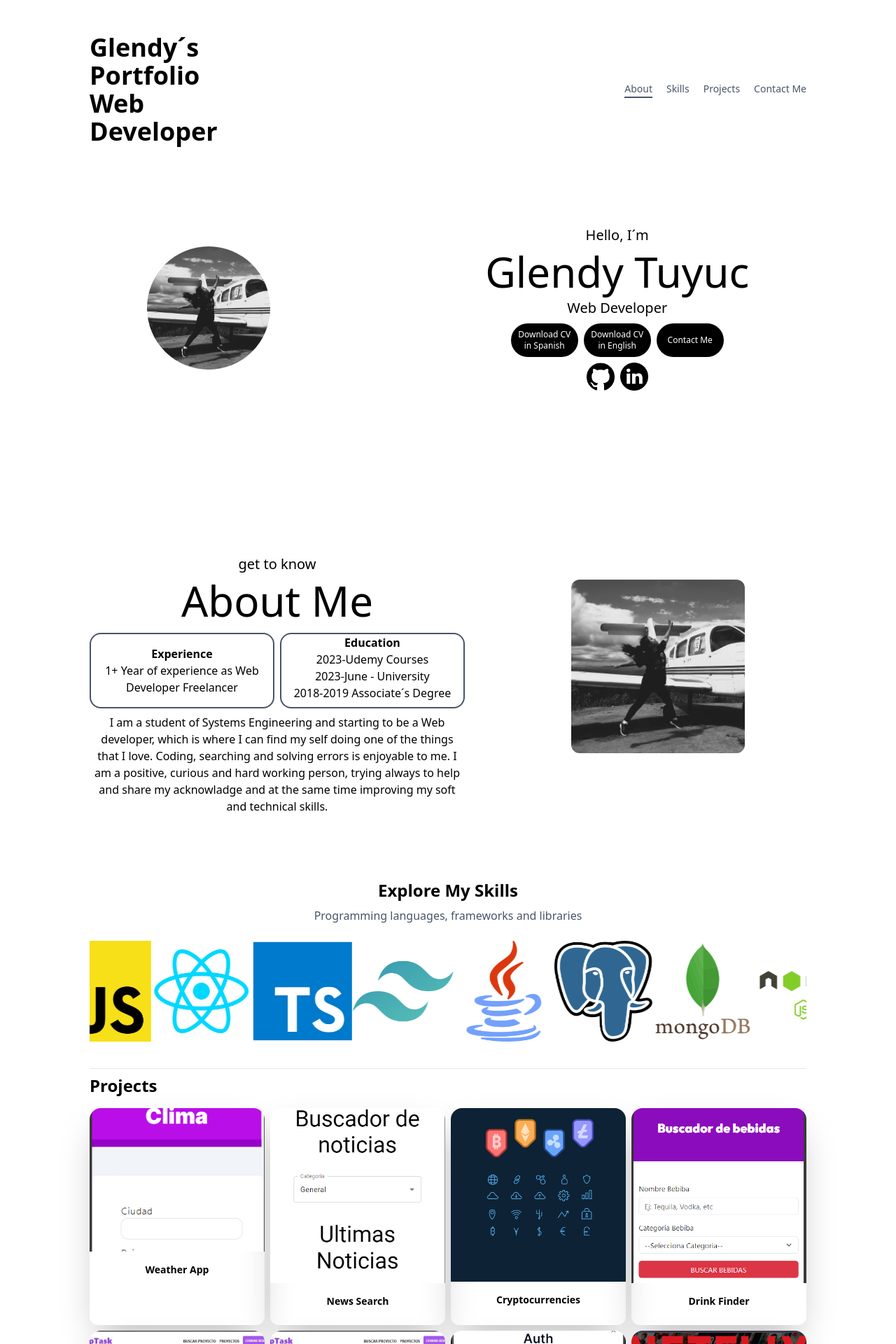
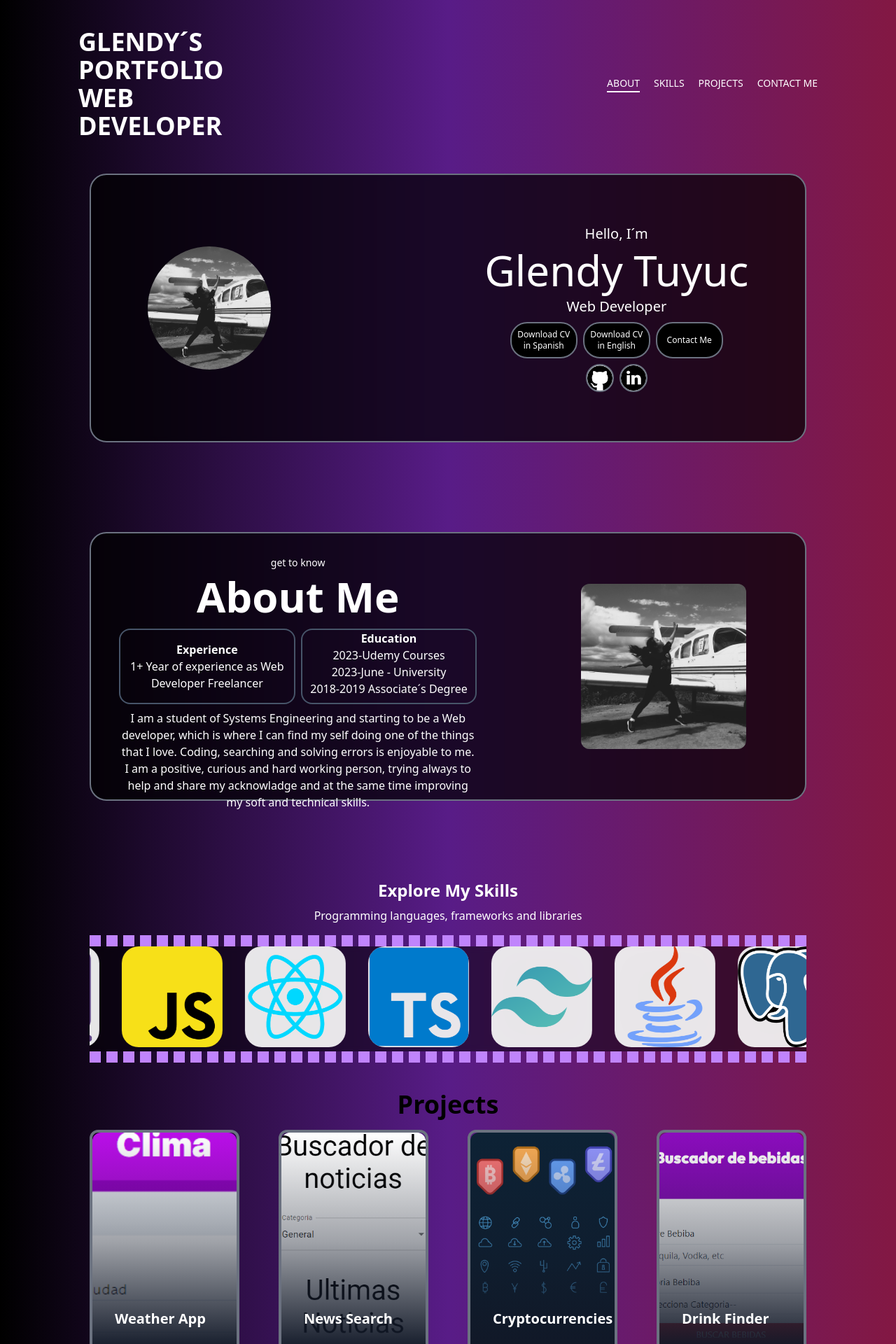
Before and after one commit to GlendyT/portfolio3.0, a React (Vite) app: page / in a window 1280 px wide. Shown: the top 1920 px of the page at 70% size. Built offline with nearby package versions, Linux system fonts and the light colour scheme.

Commit message:
add css properties

```diff
--- a/src/App.jsx
+++ b/src/App.jsx
@@ -1,15 +1,17 @@
 import Navbar from "./components/Navbar"
 import { Route, Routes } from "react-router-dom"
 import Home from "./pages/Home"
+import Footer from "./components/Footer"
 
 
 const App = () => {
   return (
-    <div className="w-4/5 m-auto pt-2">
+    <div className="bg-gradient-to-r from-black via-purple-900 to-pink-900">
       <Navbar/>
       <Routes>
         <Route path="/" element={<Home/>}/>
       </Routes>
+      <Footer/>
     </div>
   )
 }
--- a/src/components/About.jsx
+++ b/src/components/About.jsx
@@ -3,12 +3,12 @@ import GT from "../assets/GT.jpg";
 const About = () => {
   return (
     <div
-      className="flex justify-center gap-16 h-96 w-full py-8 mb-20"
+      className="flex justify-center gap-16 h-96 w-full py-8 mb-20 border-2 border-gray-500 rounded-3xl backdrop-blur-sm bg-black/70"
       id="about"
     >
-      <div className="flex flex-col m-auto text-center">
-        <p className="text-xl">get to know</p>
-        <h1 className="text-6xl py-2">About Me</h1>
+      <div className="flex flex-col m-auto text-center ml-10 text-white">
+        <p className="text-sm">get to know</p>
+        <h1 className="text-6xl py-2 font-bold">About Me</h1>
         <div className="flex flex-col gap-2 justify-center pt-2 pb-2">
           <div className=" grid grid-cols-2 gap-2 ">
             <div className="border-2 border-solid border-slate-600 rounded-2xl py-4">
@@ -25,7 +25,7 @@ const About = () => {
               <p>2018-2019 Associate´s Degree </p>
             </div>
           </div>
-          <p>
+          <p className="">
             I am a student of Systems Engineering and starting to be a Web
             developer, which is where I can find my self doing one of the things
             that I love. Coding, searching and solving errors is enjoyable to
--- a/src/components/ContactMe.jsx
+++ b/src/components/ContactMe.jsx
@@ -3,18 +3,20 @@ import linkedin from "../assets/linkedin.png"
 
 const ContactMe = () => {
   return (
-    <div id="contact">
-      <p>Get In Touch</p>
-      <h1>Contact Me</h1>
-      <div>
-        <div>
+    <div className="flex justify-center flex-col h-96 w-full py-8 " id="contact">
+      <div className="flex flex-col m-auto text-center">
+      <p className="text-2xl font-bold" >Get In Touch</p>
+      <h1 className="text-5xl font-extrabold">Contact Me</h1>
+      <div className="flex justify-center rounded-md border-2 border-black bg-slate-100 mx-2 my-4">
+        <div className="flex items-center justify-center gap-2 m-8">
           <img src={email} className="w-10"/>
-          <p><a href="mailto:exampleemail@gmail.com">Example@gmai.com</a></p>
+          <p className="text-xl"><a href="mailto:exampleemail@gmail.com" >Example@gmail.com</a></p>
         </div>
-        <div>
+        <div className="flex items-center justify-center gap-2 m-8">
           <img src={linkedin} className="w-10"/>
-          <p><a  href="https://www.linkedin.com/in/glendy-tuyuc-864954275/" >LinkedIn</a></p>
+          <p className="text-xl "><a  href="https://www.linkedin.com/in/glendy-tuyuc-864954275/" >LinkedIn</a></p>
         </div>
+      </div>
       </div>
     </div>
   )
--- a/src/components/FirstPage.jsx
+++ b/src/components/FirstPage.jsx
@@ -4,7 +4,7 @@ import ld from "../assets/linkedin.png";
 
 const FirstPage = () => {
   return (
-    <div className=" flex justify-center gap-36 h-96 w-full py-8 mb-32">
+    <div className=" flex justify-center gap-36 h-96 w-full py-8 mb-32 text-white border-2 border-gray-500 rounded-3xl backdrop-blur-sm bg-black/70">
       <div className="m-auto">
         <img src={GT} alt="GT" className="w-44 rounded-full" />
       </div>
@@ -13,21 +13,21 @@ const FirstPage = () => {
         <h1 className="text-6xl py-2">Glendy Tuyuc</h1>
         <p className="text-xl">Web Developer</p>
         <div className="flex flex-row gap-2 justify-center pt-2 pb-2">
-          <button className="py-2 bg-black text-white px-2 w-24 text-xs rounded-3xl">
+          <button className="py-2 bg-black text-white px-2 w-24 text-xs rounded-3xl border-2 border-gray-500">
             {" "}
             Download CV in Spanish
           </button>
-          <button className="py-2 bg-black text-white px-2 w-24 text-xs rounded-3xl">
+          <button className="py-2 bg-black px-2 w-24 text-xs rounded-3xl border-2 border-gray-500">
             {" "}
             Download CV in English
           </button>
-          <button className="py-2 bg-black text-white px-2 w-24 text-xs rounded-3xl">
-            Contact Me
+          <button className="py-2 bg-black px-2 w-24 text-xs rounded-3xl border-2 border-gray-500">
+           <a href="#contact">Contact Me</a>
           </button>
         </div>
-        <div className=" flex flex-row gap-2 m-auto">
-          <img src={git} className="w-10" />
-          <img src={ld} className="w-10" />
+        <div className=" flex flex-row gap-2 m-auto ">
+          <img src={git} className="w-10 bg-white rounded-full border-2 border-gray-500" />
+          <img src={ld} className="w-10 bg-white rounded-full border-2 border-gray-500" />
         </div>
       </div>
     </div>
--- /dev/null
+++ b/src/components/Footer.jsx
@@ -0,0 +1,20 @@
+import { useState } from "react"
+
+const Footer = () => {
+
+  const [home, setHome] = useState("home")
+
+  return (
+    <div className="py-10 flex px-28 justify-between items-center">
+      <h1 className="text-4xl w-60 font-bold">Glendy´s Portfolio Web Developer</h1>
+      <ul className="flex gap-5 list-none text-slate-600 text-sm max-sm:justify-between max-sm:gap-2 max-sm:hidden">
+        <a href="#about" onClick={() => setHome("home")} className={home==="home" ? "pb-px border-solid border-b-2 border-slate-600 cursor-pointer" : "cursor-pointer"}>About</a>
+        <a href="#skills" onClick={() => setHome("skills")} className={home==="skills" ? "pb-px border-solid border-b-2 border-slate-600 cursor-pointer" : "cursor-pointer"}>Skills</a>
+        <a href="#projects" onClick={() => setHome("projects")} className={home==="projects" ? "pb-px border-solid border-b-2 border-slate-600 cursor-pointer" : "cursor-pointer"}>Projects</a>
+        <a href="#contact" onClick={() => setHome("contact")} className={home==="contact" ? "pb-px border-solid border-b-2 border-slate-600 cursor-pointer" : "cursor-pointer"}>Contact Me</a>
+      </ul>
+    </div>
+  )
+}
+
+export default Footer
--- a/src/components/Navbar.jsx
+++ b/src/components/Navbar.jsx
@@ -5,13 +5,13 @@ const Navbar = () => {
   const [home, setHome] = useState("home")
 
   return (
-    <div className="py-10 flex justify-between items-center">
-      <h1 className="text-4xl w-60 font-bold">Glendy´s Portfolio Web Developer</h1>
-      <ul className="flex gap-5 list-none text-slate-600 text-sm max-sm:justify-between max-sm:gap-2 max-sm:hidden">
-        <a href="#about" onClick={() => setHome("home")} className={home==="home" ? "pb-px border-solid border-b-2 border-slate-600 cursor-pointer" : "cursor-pointer"}>About</a>
-        <a href="#skills" onClick={() => setHome("skills")} className={home==="skills" ? "pb-px border-solid border-b-2 border-slate-600 cursor-pointer" : "cursor-pointer"}>Skills</a>
-        <a href="#projects" onClick={() => setHome("projects")} className={home==="projects" ? "pb-px border-solid border-b-2 border-slate-600 cursor-pointer" : "cursor-pointer"}>Projects</a>
-        <a href="#contact" onClick={() => setHome("contact")} className={home==="contact" ? "pb-px border-solid border-b-2 border-slate-600 cursor-pointer" : "cursor-pointer"}>Contact Me</a>
+    <div className="py-10 flex px-28 justify-between items-center text-white ">
+      <h1 className="text-4xl w-60 font-bold uppercase ">Glendy´s Portfolio Web Developer</h1>
+      <ul className="flex gap-5 list-none text-sm uppercase font-medium max-sm:justify-between max-sm:gap-2 max-sm:hidden">
+        <a href="#about" onClick={() => setHome("home")} className={home==="home" ? "pb-px border-solid border-b-2 border-white cursor-pointer" : "cursor-pointer"}>About</a>
+        <a href="#skills" onClick={() => setHome("skills")} className={home==="skills" ? "pb-px border-solid border-b-2 border-white cursor-pointer" : "cursor-pointer"}>Skills</a>
+        <a href="#projects" onClick={() => setHome("projects")} className={home==="projects" ? "pb-px border-solid border-b-2 border-white cursor-pointer" : "cursor-pointer"}>Projects</a>
+        <a href="#contact" onClick={() => setHome("contact")} className={home==="contact" ? "pb-px border-solid border-b-2 border-white cursor-pointer" : "cursor-pointer"}>Contact Me</a>
       </ul>
     </div>
   )
--- a/src/components/Projectlist.jsx
+++ b/src/components/Projectlist.jsx
@@ -1,14 +1,25 @@
 const Projectlist = ({ name, image, description }) => {
   return (
-    <div className="w-full rounded-xl shadow-2xl ">
-      <div className="relative ">
-        <img src={image} alt="" className=" rounded-t-2xl" />
-        <div className="text-center mb-2 pt-4">
-          <p className="text-sm font-bold">{name}</p>
+    <div className="w-full h-80 bg-transparent cursor-pointer group perspective">
+      <div className="relative preserve-3d group-hover:my-rotate-y-180 w-full h-full duration-1000">
+        <div className="absolute flex flex-col justify-end bg-gradient-to-t from-gray-900 via-gray-900/40  border-4 border-gray-500 w-full h-full rounded-xl overflow-hidden inset-0 backface-hidden px-8 pb-8  ">
+          <img
+            src={image}
+            alt=""
+            className=" absolute inset-0 object-cover backface-hidden w-full h-full rounded-xl"
+          />
+          <div className="backface-hidden absolute inset-0 bg-gradient-to-t from-gray-900 via-gray-900/40"></div>
+          <h3 className="z-10 mt-3 text-xl font-bold text-white">{name}</h3>
         </div>
-      </div>
-      <div className="p-2">
-        <p className="text-slate-600 text-xs hidden">{description}</p>
+
+        <div className="absolute my-rotate-y-180 backface-hidden w-full h-full bg-purple-100 overflow-hidden">
+          <div className="text-center flex flex-col items-center justify-center h-full text-gray-800 px-2 pb-18 ">
+            <p className="my-2 text-sm">{description}</p>
+            <button className="bg-teal-500 px-2 py-2 font-semibold text-white rounded-full absolute -bottom-20 delay-500 duration-1000 group-hover:bottom-20 scale-0 group-hover:scale-125">
+              Watch Now
+            </button>
+          </div>
+        </div>
       </div>
     </div>
   );
--- a/src/components/Projects.jsx
+++ b/src/components/Projects.jsx
@@ -6,12 +6,12 @@ const Projects = ({ category }) => {
   const { projects } = useContext(ProjectContext);
 
   return (
-    <div className="mt-2 pb-4" id="projects">
-      <h1 className="font-bold text-2xl text-black mb-4 max-sm:text-md">
+    <div className="mt-10 pb-4" id="projects">
+      <h1 className="font-bold text-4xl text-black mb-4 max-sm:text-md text-center">
         {" "}
         Projects{" "}
       </h1>
-      <div className=" mt-2 grid grid-cols-4 gap-2 max-sm:grid-cols-2">
+      <div className=" grid grid-cols-4 gap-14 max-sm:grid-cols-2">
         {projects.map((item, index) => {
           return (
             <Projectlist
--- a/src/components/Skills.jsx
+++ b/src/components/Skills.jsx
@@ -4,35 +4,33 @@ const Skills = ({ category, setCategory }) => {
   return (
     <>
       <div
-        className="flex flex-col items-center justify-center gap-2 pt-8"
+        className="flex flex-col items-center justify-center gap-2 pt-8 text-white"
         id="skills"
       >
-        <h1 className="text-black text-2xl font-bold max-sm:text-md">
+        <h1 className=" text-2xl font-bold max-sm:text-md">
           Explore My Skills
         </h1>
-        <h1 className="w-90 text-slate-600 max-sm:text-xs">
+        <h1 className="w-90  max-sm:text-xs pb-4">
           Programming languages, frameworks and libraries
         </h1>
       </div>
-      <div className="bg-white overflow-hidden whitespace-nowrap relative py-6">
+      <hr className=" h-0 max-sm:my-1 border-8 border-dashed border-purple-400" />
+      <div className="backdrop-blur-sm bg-black/50 overflow-hidden whitespace-nowrap relative">
         <div className="animate-slide inline-block">
           {skills.concat(skills).map((item, index) => {
             return (
-              <div className="inline-block" key={index}>
-                <img src={item.img} alt="" className="h-36" />
+              <div className="inline-block px-4 border-white" key={index}>
+                <img src={item.img} alt="" className="h-36 backdrop-blur-xl bg-white/90 rounded-3xl hover:shadow-[0px_0px_200px_0px_#702459]" />
               </div>
             );
           })}
         </div>
       </div>
-
-      <hr className="my-2 h-0 bg-slate-200 max-sm:my-1" />
+      <hr className=" h-0 max-sm:my-1 border-8 border-dashed border-purple-400 " />
     </>
   );
 };
 
 export default Skills;
 
-
-
-/*              */
+/*               */
--- a/src/data/data.js
+++ b/src/data/data.js
@@ -1,5 +1,5 @@
 //TODO:SKILLS
-import html from "../assets/html.jpg"
+import html from "../assets/html.png"
 import css from "../assets/css.png"
 import bootstrap from "../assets/bootstrap.png"
 import js from "../assets/javascript.png"
--- a/src/pages/Home.jsx
+++ b/src/pages/Home.jsx
@@ -8,14 +8,15 @@ import ContactMe from "../components/ContactMe";
 const Home = () => {
 
   return (
-    <div >
+
+    <div className="w-4/5 m-auto pt-2 ">
       <FirstPage/>
       <About/>
       <Skills />
       <Projects  />
       <ContactMe/>
+    </div>
 
-    </div>
 
   );
 };
--- a/tailwind.config.js
+++ b/tailwind.config.js
@@ -1,4 +1,25 @@
 /** @type {import('tailwindcss').Config} */
+
+const plugin = require("tailwindcss/plugin")
+
+const Myclass = plugin(function ({ addUtilities }) {
+  addUtilities({
+    ".my-rotate-y-180": {
+      transform: "rotateY(180deg)",
+    },
+    ".preserve-3d": {
+      transformStyle: "preserve-3d",
+    },
+    ".perspective": {
+      perspective: "1000px",
+    },
+    ".backface-hidden": {
+      backfaceVisibility: "hidden",
+    },
+  });
+});
+
+
 export default {
   content: [
     "./index.html",
@@ -18,5 +39,5 @@ export default {
       },
     },
   },
-  plugins: [],
+  plugins: [Myclass],
 }
```
Also changed, not shown: src/assets/html.jpg (deleted), src/assets/html.png (added).
